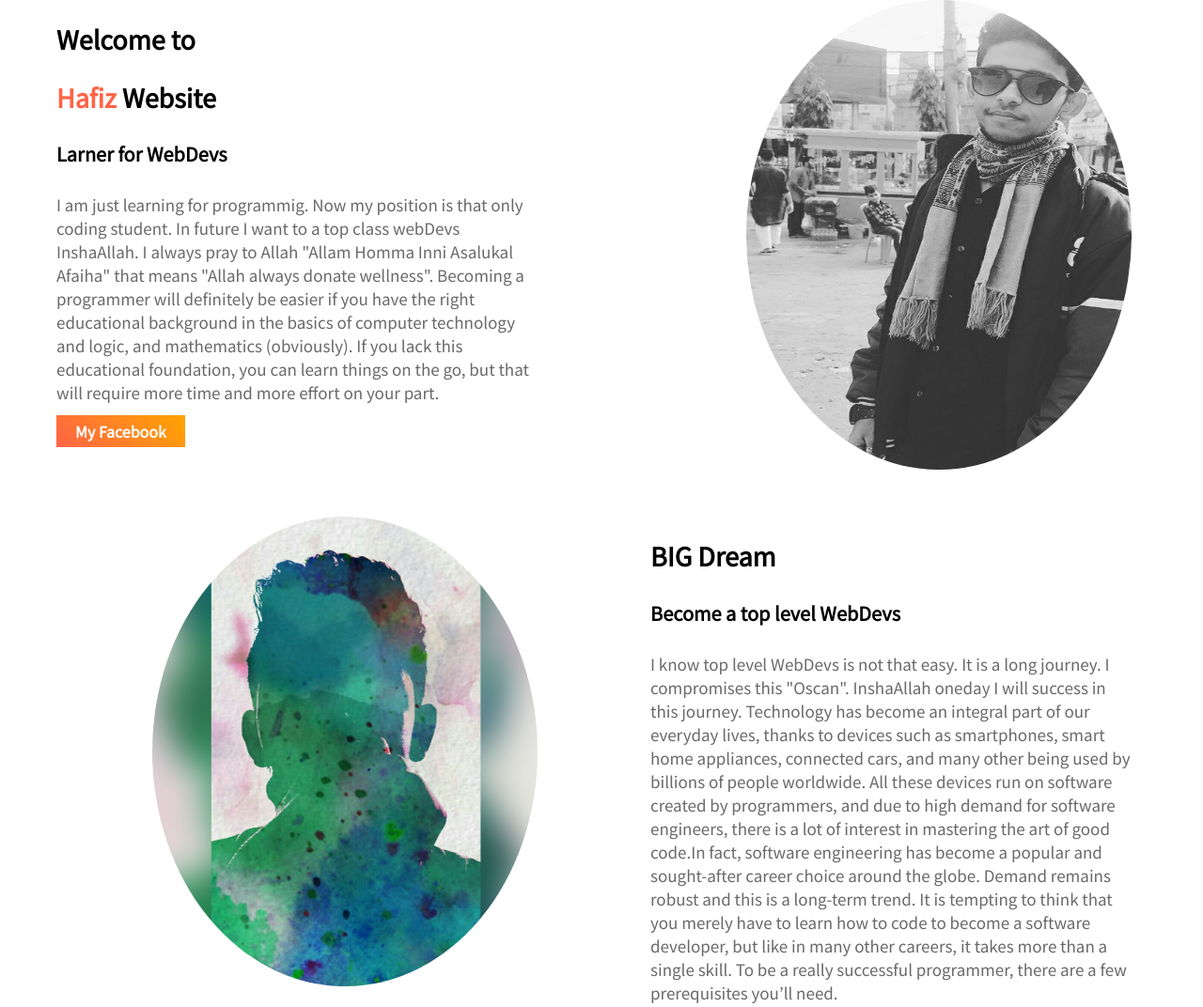
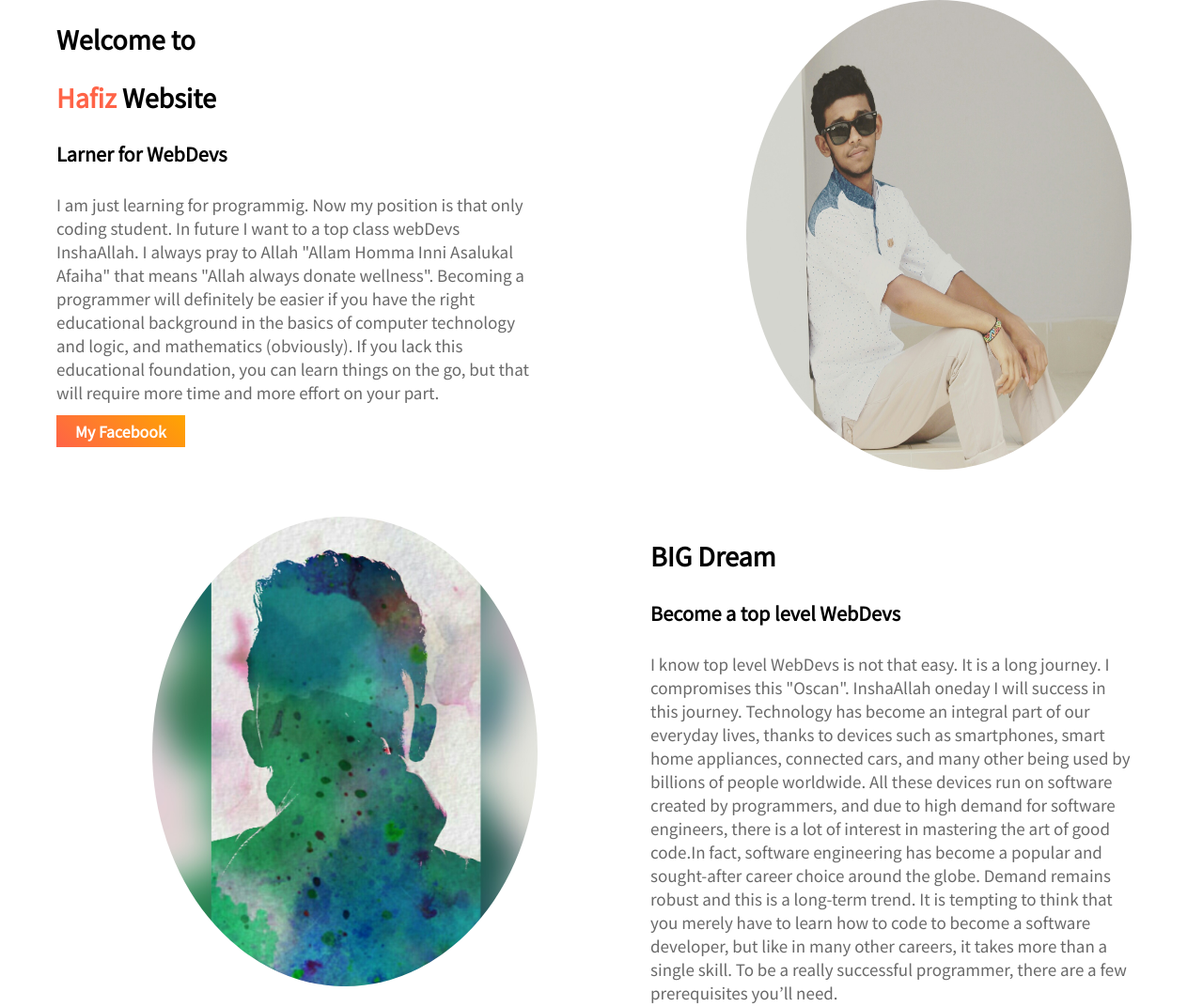
Before and after one commit to hafiz71/my-portfolio, a plain HTML site: page index.html in a window 1280 px wide. Shown: the top 1072 px of the page at 94% size. Drawn offline with Linux system fonts and the light colour scheme.

Commit message:
change images

```diff
--- a/index.html
+++ b/index.html
@@ -17,7 +17,7 @@
             <a target="_blank" href="https://web.facebook.com/HafizUddin1971">My Facebook</a>
         </div>
         <div class="half-width">
-           <img src="Images/profile.png" alt="">
+           <img src="Images/profile2.png" alt="">
         </div>
     </section>
 
```
Also changed, not shown: Images/profile2.png (renamed from Images/IMG_20170516_084335_303-1.jpg).
